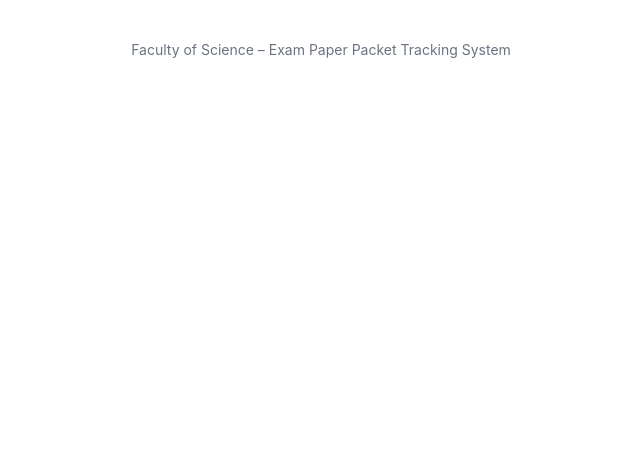
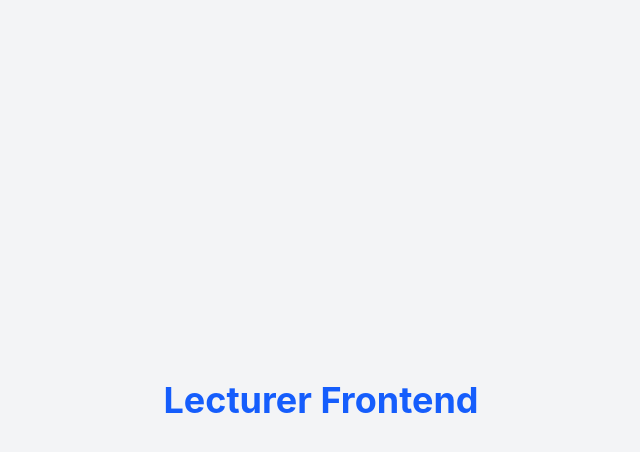
Before and after one commit to plnsliyanage/exam-paper-management-system-frontend, a React (Vite) app: page / in a window 1280 px wide. Shown: the top 452 px of the page, without its empty margins (319-959 px from the left). Built offline with nearby package versions, Linux system fonts and the light colour scheme.

Commit message:
Configure tailwindcss

```diff
--- a/src/App.jsx
+++ b/src/App.jsx
@@ -1,7 +1,9 @@
-export default function App() {
+function App() {
   return (
-    <div className="text-center mt-10 text-gray-500 text-sm">
-      <p>Faculty of Science – Exam Paper Packet Tracking System</p>
+    <div className="min-h-screen flex items-center justify-center bg-gray-100">
+      <h1 className="text-4xl font-bold text-blue-600">Lecturer Frontend</h1>
     </div>
   );
 }
+
+export default App;
```
